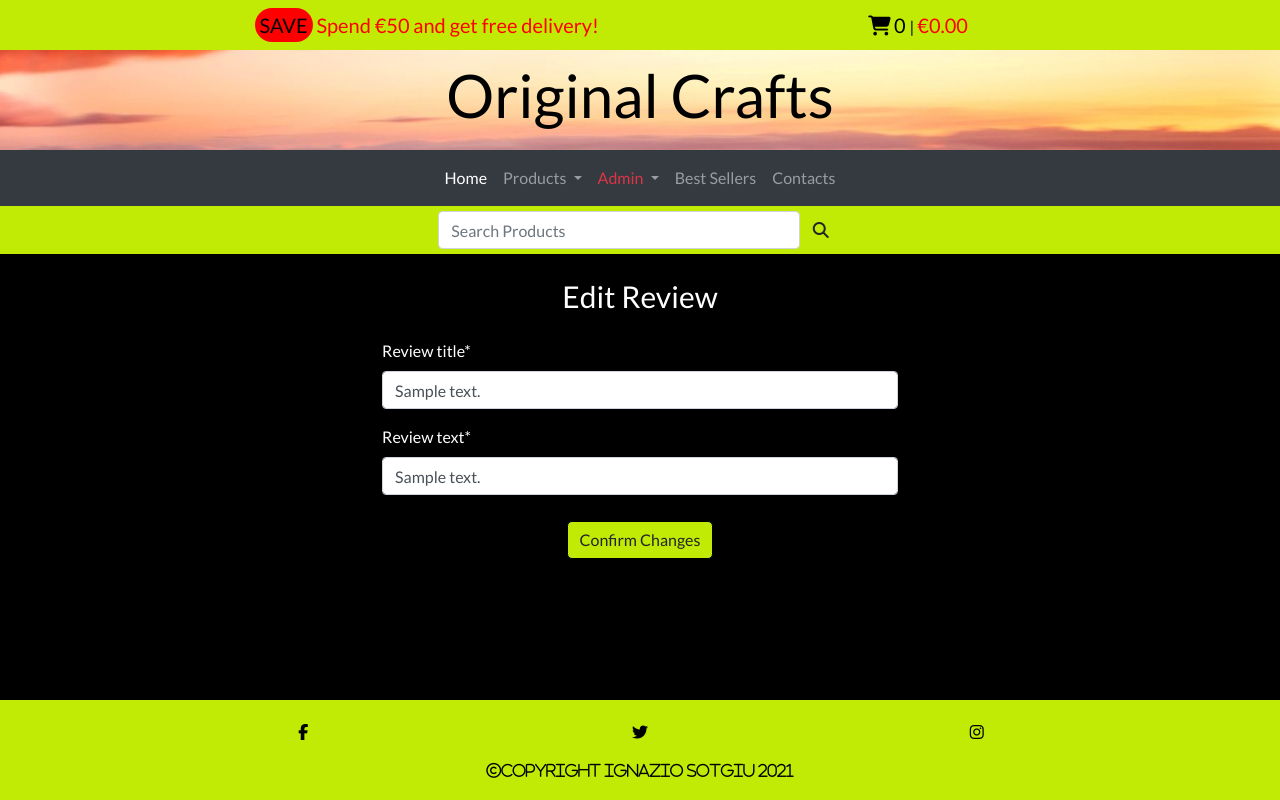
After one commit to Code-Institute-Submissions/IgnazioSotgiu-original-crafts, a Django app: page /reviews/reviews/edit_review/1/ in a window 1280 px wide. The commit adds this page. Run offline with Django 3.2, Linux system fonts and the light colour scheme; a user stored in the database is signed in; tables that the repository leaves empty hold one stand-in row (values such as "Sample post"); some libraries are stand-ins or nearby versions.

Commit message:
Added edit review functionality

```diff
--- a/checkout/templates/checkout/checkout_completed.html
+++ b/checkout/templates/checkout/checkout_completed.html
@@ -21,6 +21,7 @@
         <p class="mt-5">Order Number : {{ order.order_number }}</p>
         <p>Customer : {{ order.full_name }}</p>
         <p>Email address : {{ order.email_address }}</p>
+        <p>Phone Number : {{ order.phone_number }}</p>
         <p>Date  : {{ order.order_date }}</p>
         <p>Items Total  : €{{ order.order_total }}</p>
         <p>Delivery  : €{{ order.delivery }}</p>
@@ -30,6 +31,7 @@
         <p class="center-align">Delivery Details:</p>
         <hr class="hr-trolley">
         <p class="mt-5">{{ order.full_name }}</p>
+        <p>{{ order.phone_number }}</p>
         <p>{{ order.street_address }}</p>
         <p>{{ order.city_or_town|title }}</p>
         {% if order.county %}
--- /dev/null
+++ b/reviews/templates/reviews/edit_review.html
@@ -0,0 +1,30 @@
+{% extends 'base.html' %}
+{% load static %}
+
+
+{% block content %}
+<div class="row">
+    <div class="col-12 promotion-section">
+       <span class="promotion-section-title">Edit Review</span>
+    </div>
+</div>
+<div class="row">
+    <div class="col-10 offset-1 col-md-8 offset-md-2 col-lg-6 offset-lg-3 white-text">
+        <form action="" method="POST" enctype="multipart/form-data">
+            {% csrf_token %}
+            <div class="row">
+                <div class="col-10 offset-1">
+                    {% csrf_token %}
+                    {{ review_form.review_title| as_crispy_field }}
+                    {{ review_form.review_text| as_crispy_field }}
+                </div>
+            </div>
+            <div class="container center-align">
+                <button type="submit" class="btn yellow-btn mb-5 center-align" name="submit">Confirm Changes</button>
+            </div>
+            <input type="hidden" name="next" value="{{ request.path }}">
+        </form>
+    </div>
+</div>
+
+{% endblock %}
--- a/reviews/urls.py
+++ b/reviews/urls.py
@@ -4,4 +4,6 @@ from . import views
 urlpatterns = [
      path('reviews/add_review/<int:product_id>/',
           views.add_review, name='add_review'),
+     path('reviews/edit_review/<int:review_id>/',
+          views.edit_review, name='edit_review'),
 ]
--- a/reviews/views.py
+++ b/reviews/views.py
@@ -1,4 +1,5 @@
-from django.shortcuts import render, HttpResponseRedirect, get_object_or_404
+from django.shortcuts import (
+    render, HttpResponseRedirect, get_object_or_404, reverse, redirect)
 from django.contrib.auth.decorators import login_required
 from django.contrib import messages
 from store.models import Product
@@ -36,3 +37,35 @@ def add_review(request, product_id):
     }
 
     return render(request, template, context)
+
+
+@login_required
+def edit_review(request, review_id):
+    review = Review.objects.get(id=review_id)
+    review_form = ReviewForm(instance=review)
+
+    if request.method == 'POST':
+        next = request.POST.get('next')
+        try:
+            form_data = {
+                'product': review.product,
+                'review_title': request.POST['review_title'],
+                'review_text': request.POST['review_text'],
+                'author': review.author,
+            }
+            review_form = ReviewForm(form_data, instance=review)
+            if review_form.is_valid:
+                review_form.save()
+                messages.success(request, 'Review successfully updated')
+                return redirect(reverse('profile_page'))
+        except ValueError:
+            messages.error(request, 'The form submitted \
+                was invalid. Please enter valid data')
+            return HttpResponseRedirect(next)
+
+    template = 'reviews/edit_review.html'
+    context = {
+        'review_form': review_form,
+    }
+
+    return render(request, template, context)
```
Also changed, not shown: profiles/templates/profiles/profile_page.html (+2 -9 lines).
